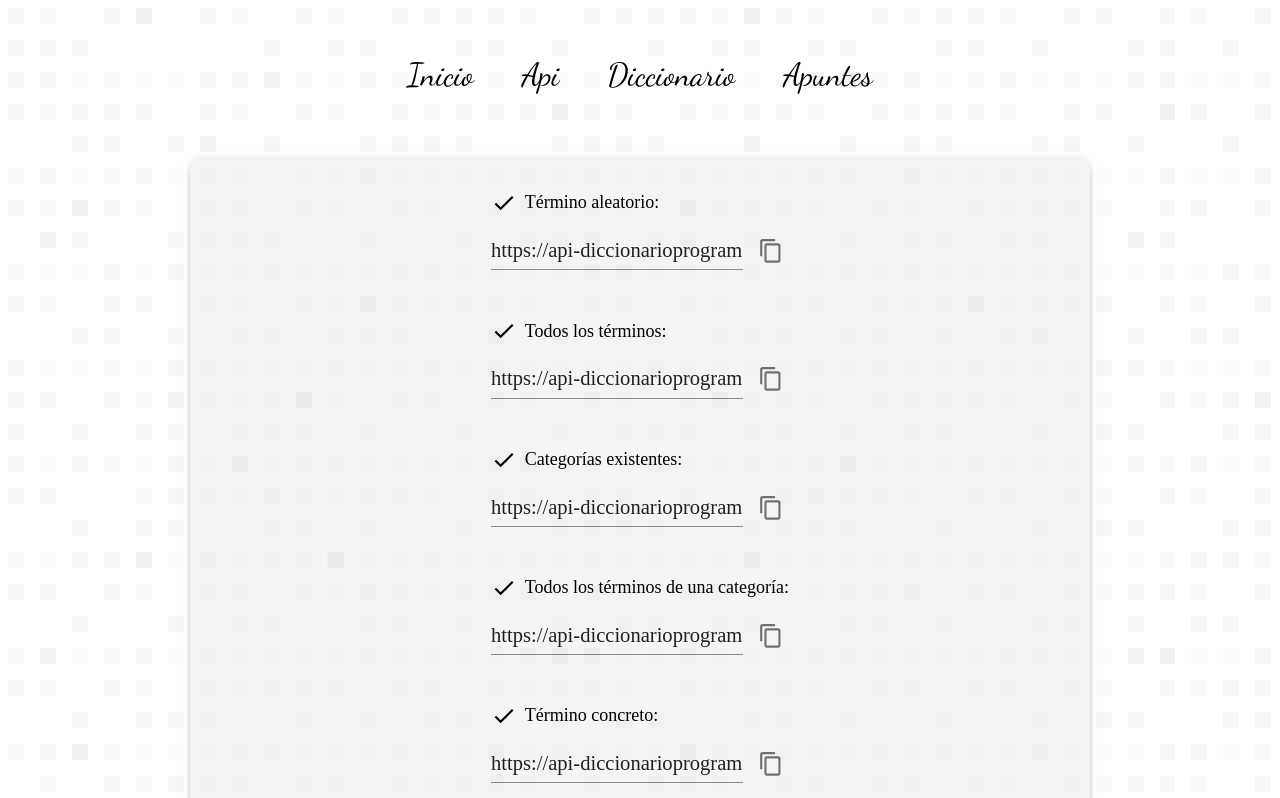
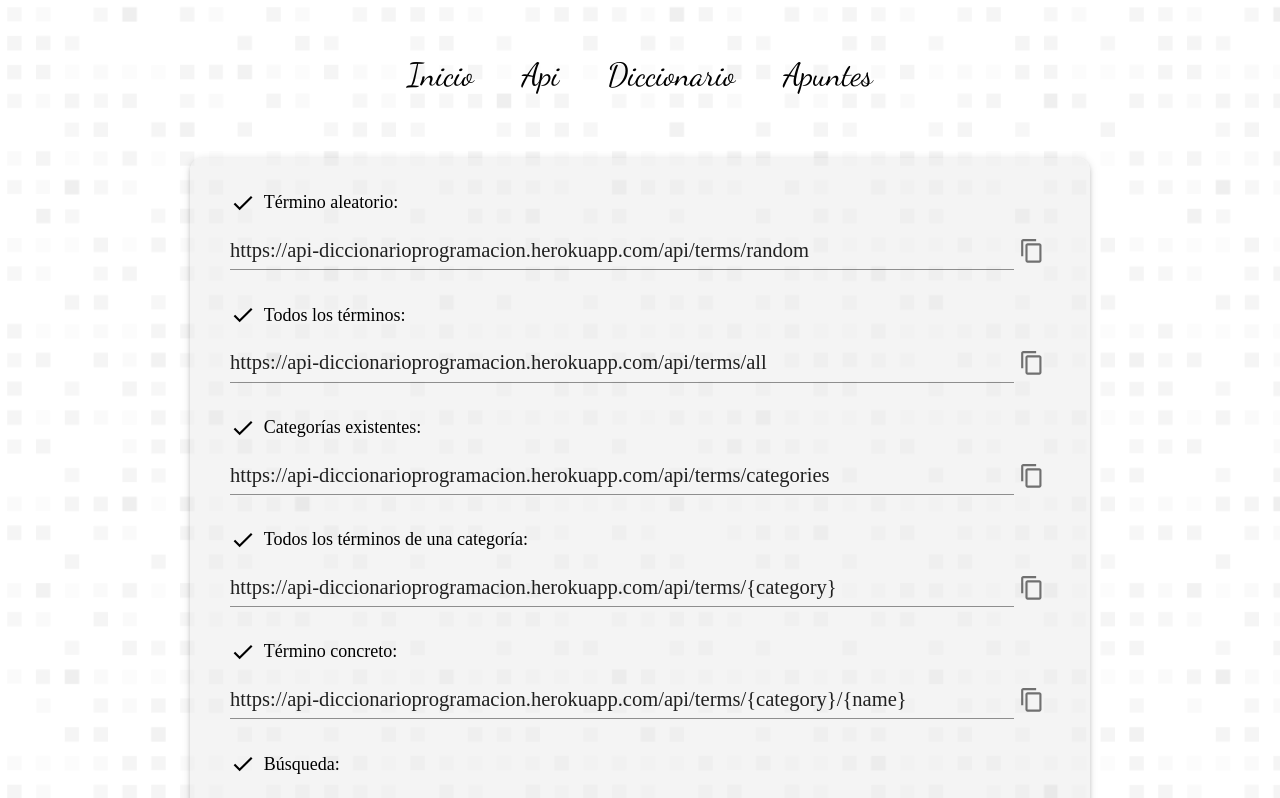
Before and after one commit to diego-rg/react-diccionario-programacion, a React (Create React App) app: page /api in a window 1280 px wide. Shown: the top 798 px of the page. Built offline with nearby package versions, Linux system fonts and the light colour scheme; no server answers.

Commit message:
fixed background, deleted extra box

```diff
--- a/public/index.css
+++ b/public/index.css
@@ -4,4 +4,5 @@ body {
   background-color: #efefef;
   background-image: url("./pattern-squares.svg");
   background-repeat: repeat;
+  background-attachment: fixed;
 }
--- a/src/components/ApiInfo.js
+++ b/src/components/ApiInfo.js
@@ -1,7 +1,7 @@
 import React from "react";
 import apiText from "../api/apiText";
 
-import { Container, Box, Input } from "@mui/material";
+import { Container, Input } from "@mui/material";
 import List from "@mui/material/List";
 import ListItem from "@mui/material/ListItem";
 import IconButton from "@mui/material/IconButton";
@@ -13,7 +13,8 @@ const ApiInfo = () => {
     return (
       <List
         sx={{
-          paddingBottom: 3,
+          width: "100%",
+          paddingBottom: 1,
         }}
         key={line.title}
       >
@@ -42,6 +43,7 @@ const ApiInfo = () => {
                 // },
               }
             }
+            fullWidth
             readOnly
             type="text"
             id={line.title}
@@ -82,7 +84,7 @@ const ApiInfo = () => {
         marginTop: 5,
       }}
     >
-      <Box>{renderedText}</Box>
+      {renderedText}
     </Container>
   );
 };
```
